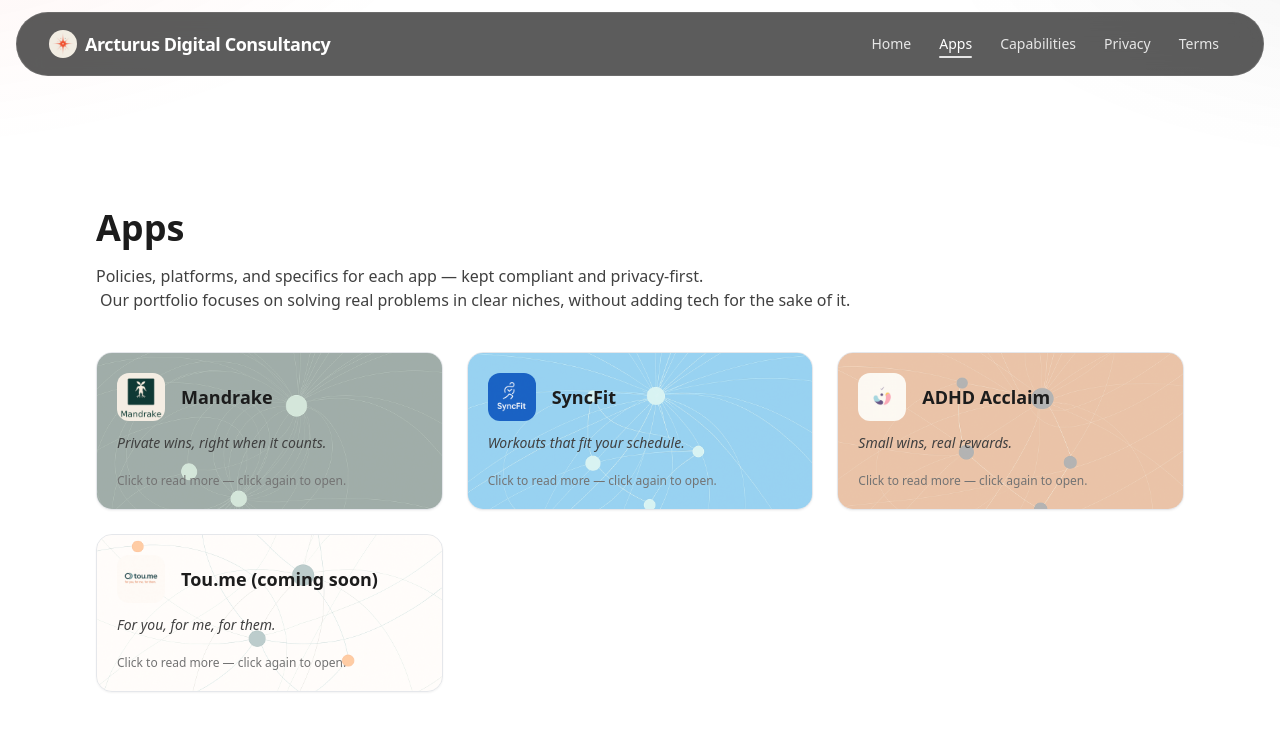
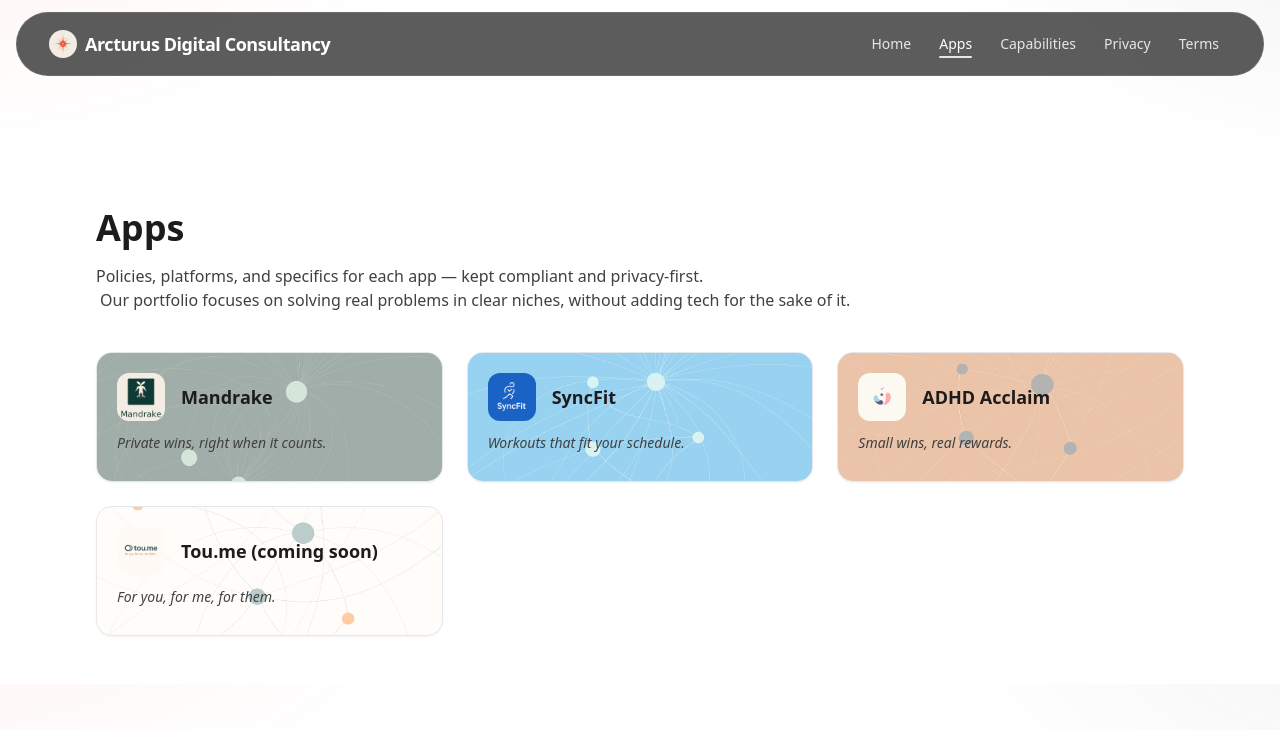
Before and after one commit to repinfaust/arcturusdc.github.io, a Next.js app: page /apps in a window 1280 px wide. Shown: the top 730 px of the page. Built offline with nearby package versions, Linux system fonts and the light colour scheme.

Commit message:
Update AppsClient.js

```diff
--- a/src/app/apps/AppsClient.js
+++ b/src/app/apps/AppsClient.js
@@ -3,7 +3,7 @@
 import { useEffect, useRef, useState } from "react";
 import Image from "next/image";
 
-/* ---------- small helper to measure content height for smooth expand ---------- */
+/* Measure inner content height for smooth expand */
 function useMeasuredMaxHeight(deps = []) {
   const ref = useRef(null);
   const [maxH, setMaxH] = useState(0);
@@ -11,52 +11,53 @@ function useMeasuredMaxHeight(deps = []) {
   useEffect(() => {
     const el = ref.current;
     if (!el) return;
-    // Set to scrollHeight so the whole thing is visible when expanded
-    setMaxH(el.scrollHeight);
+
+    const set = () => setMaxH(el.scrollHeight);
+    set();
+
+    // keep in sync if fonts load / viewport changes
+    const ro = new ResizeObserver(set);
+    ro.observe(el);
+    window.addEventListener("resize", set, { passive: true });
+
+    return () => {
+      ro.disconnect();
+      window.removeEventListener("resize", set);
+    };
     // eslint-disable-next-line react-hooks/exhaustive-deps
   }, deps);
 
   return { ref, maxH };
 }
 
-/* ------------------------------ App Card ------------------------------ */
-function AppCard({ app, expanded, onToggle }) {
+function AppCard({ app }) {
+  const [expanded, setExpanded] = useState(false);
+  const { ref: expandRef, maxH } = useMeasuredMaxHeight([expanded, app.summary, app.desc]);
+
   const href = app.link || `/apps/${app.id}`;
   const strap = app.strap || app.desc || "";
   const summary = app.summary || app.desc || "";
 
-  // measure the expandable area so we can animate to its full height
-  const { ref: expandRef, maxH } = useMeasuredMaxHeight([expanded, summary]);
+  const toggle = () => setExpanded((v) => !v);
 
-  // click behavior:
-  // - if not expanded -> expand, prevent navigation
-  // - if already expanded -> allow navigation
-  const handleClick = (e) => {
-    if (!expanded) {
-      e.preventDefault();
-      onToggle(app.id);
-    }
-    // if expanded: fall through (link navigates)
-  };
-
-  const handleKeyDown = (e) => {
-    // Space/Enter toggle expand
+  const onKeyDown = (e) => {
     if (e.key === " " || e.key === "Enter") {
       e.preventDefault();
-      onToggle(expanded ? null : app.id);
+      toggle();
     }
   };
 
   return (
-    <a
-      href={href}
-      onClick={handleClick}
-      onKeyDown={handleKeyDown}
+    <div
+      role="button"
+      tabIndex={0}
+      onClick={toggle}
+      onKeyDown={onKeyDown}
       className="group relative rounded-2xl border bg-white p-5 shadow-sm hover:shadow-md transition overflow-hidden focus:outline-none focus-visible:ring-2 focus-visible:ring-neutral-800"
       aria-expanded={expanded}
       aria-controls={`summary-${app.id}`}
     >
-      {/* Background image (stronger, as requested) */}
+      {/* Background image (stronger) */}
       {app.bg && (
         <>
           <Image
@@ -73,29 +74,36 @@ function AppCard({ app, expanded, onToggle }) {
 
       {/* Foreground content */}
       <div className="relative">
-        {/* Heading row */}
+        {/* Header: logo + name is the link; clicking it should NOT toggle */}
         <div className="flex items-center gap-4 mb-3">
-          <div className="w-12 h-12 rounded-xl overflow-hidden shrink-0">
+          <a
+            href={href}
+            onClick={(e) => e.stopPropagation()}
+            className="flex items-center gap-4"
+            aria-label={app.name}
+          >
+            <span className="w-12 h-12 rounded-xl overflow-hidden shrink-0 block">
               {app.icon ? (
                 <img
                   src={app.icon}
-                alt={`${app.name} logo`}
+                  alt=""
                   className="w-full h-full object-cover"
                   loading="lazy"
                 />
               ) : (
-              <div className="w-full h-full bg-neutral-200" />
+                <span className="w-full h-full bg-neutral-200 block" />
               )}
-          </div>
-          <div className="font-semibold text-lg">{app.name}</div>
+            </span>
+            <span className="font-semibold text-lg underline-offset-4 hover:underline">
+              {app.name}
+            </span>
+          </a>
         </div>
 
-        {/* Strap / tagline (always visible, compact height) */}
-        {strap && (
-          <p className="text-sm text-neutral-700 italic mb-2">{strap}</p>
-        )}
+        {/* Strap / tagline (always visible) */}
+        {strap && <p className="text-sm text-neutral-700 italic mb-2">{strap}</p>}
 
-        {/* Expandable summary (click to open) */}
+        {/* Expandable summary */}
         <div
           id={`summary-${app.id}`}
           className="relative overflow-hidden transition-[max-height] duration-400 ease-out"
@@ -104,7 +112,7 @@ function AppCard({ app, expanded, onToggle }) {
           <div
             ref={expandRef}
             className={[
-              "pt-1", // a touch of breathing room when revealed
+              "pt-1",
               "transition-opacity duration-300 ease-out",
               expanded ? "opacity-100" : "opacity-0",
             ].join(" ")}
@@ -112,36 +120,16 @@ function AppCard({ app, expanded, onToggle }) {
             {summary && <p className="text-sm text-neutral-700">{summary}</p>}
           </div>
         </div>
-
-        {/* Subtle affordance text (only when collapsed) */}
-        {!expanded && (
-          <div className="mt-3 text-xs text-neutral-500">
-            Click to read more — click again to open.
       </div>
-        )}
     </div>
-    </a>
   );
 }
 
-/* ------------------------------ Grid ------------------------------ */
 export default function AppsClient({ apps }) {
-  const [expandedId, setExpandedId] = useState(null);
-
-  const handleToggle = (id) => {
-    // toggle: close if same id, otherwise open the new one
-    setExpandedId((prev) => (prev === id ? null : id));
-  };
-
   return (
     <div className="mt-8 grid gap-6 sm:grid-cols-2 lg:grid-cols-3">
       {apps.map((app) => (
-        <AppCard
-          key={app.id}
-          app={app}
-          expanded={expandedId === app.id}
-          onToggle={handleToggle}
-        />
+        <AppCard key={app.id} app={app} />
       ))}
     </div>
   );
```
Lines whose indentation alone changed are shown as unchanged.
